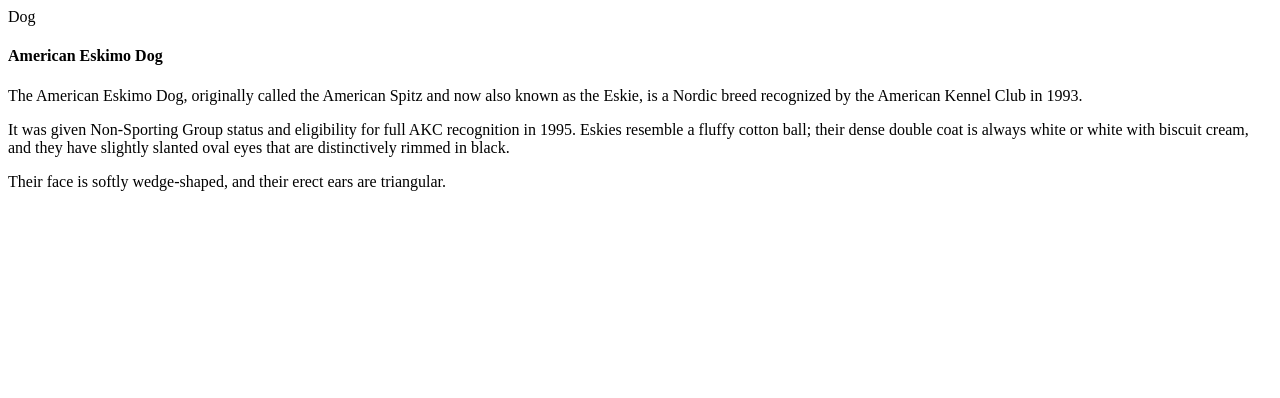
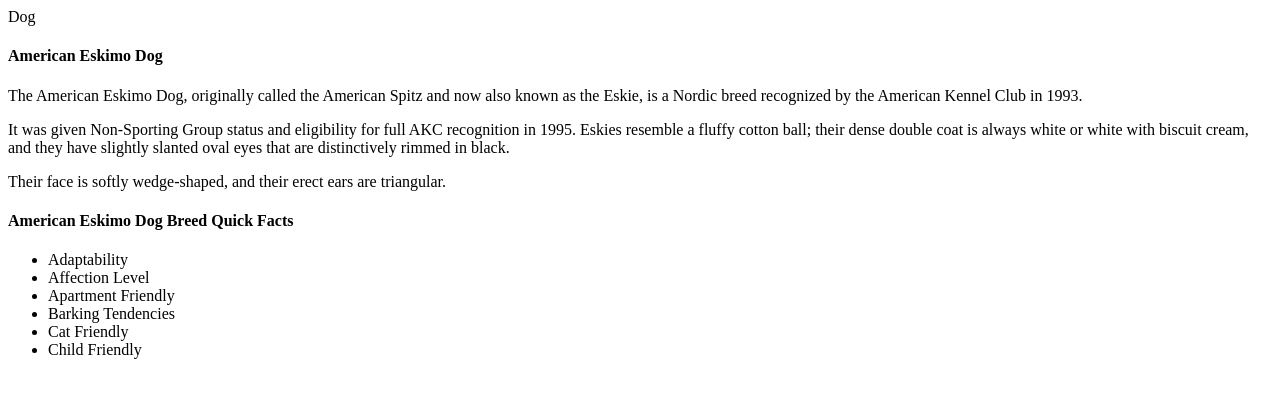
Before and after one commit to LcNdinda/pet, a plain HTML site: page myPet.html in a window 1280 px wide. Drawn offline with Linux system fonts and the light colour scheme.

Commit message:
Added a list to the body

```diff
--- a/myPet.html
+++ b/myPet.html
@@ -8,5 +8,14 @@
     <p>The American Eskimo Dog, originally called the American Spitz and now also known as the Eskie, is a Nordic breed recognized by the American Kennel Club in 1993.</p>
     <p>It was given Non-Sporting Group status and eligibility for full AKC recognition in 1995. Eskies resemble a fluffy cotton ball; their dense double coat is always white or white with biscuit cream, and they have slightly slanted oval eyes that are distinctively rimmed in black.</p>
     <p>Their face is softly wedge-shaped, and their erect ears are triangular.</p>
+    <h4>American Eskimo Dog Breed Quick Facts</h4>
+    <ul>
+      <li>Adaptability</li>
+      <li>Affection Level</li>
+      <li>Apartment Friendly</li>
+      <li>Barking Tendencies</li>
+      <li>Cat Friendly</li>
+      <li>Child Friendly</li>
+    </ul>
   </body>
 </html>
```
